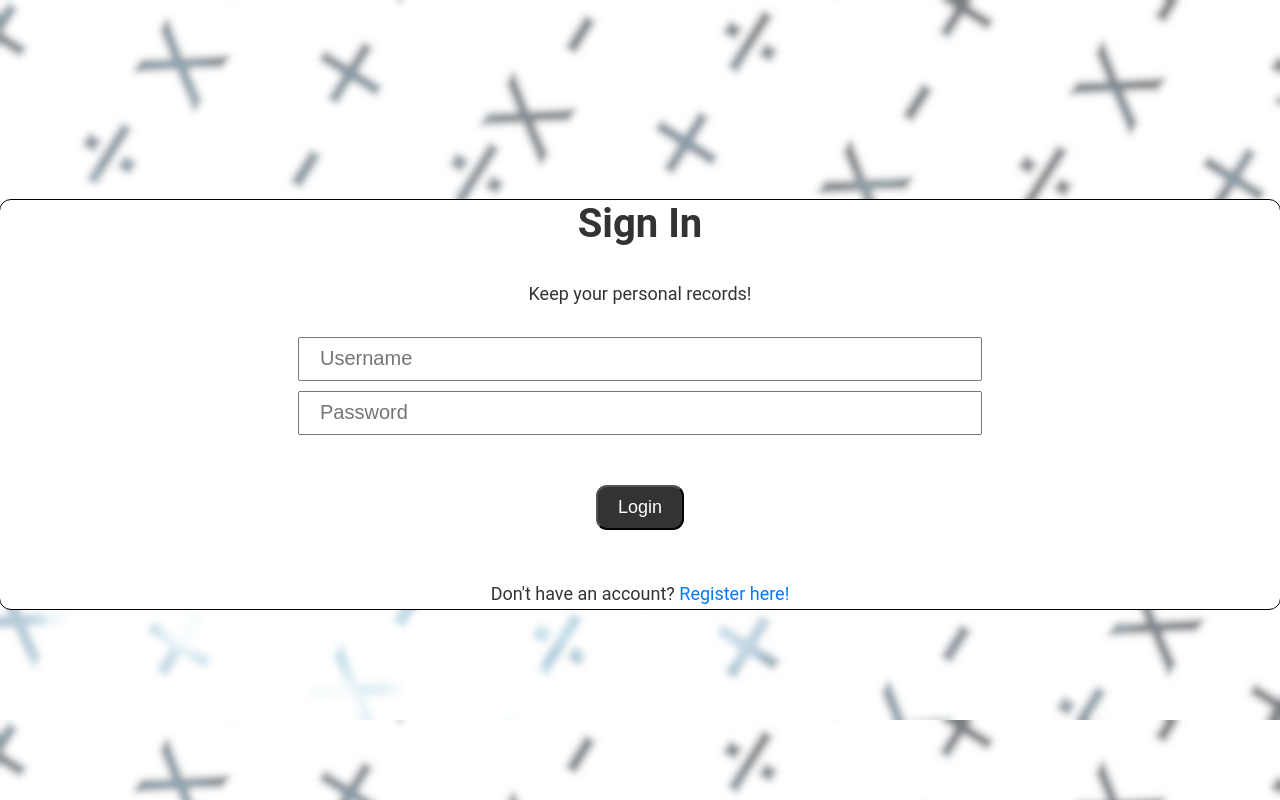
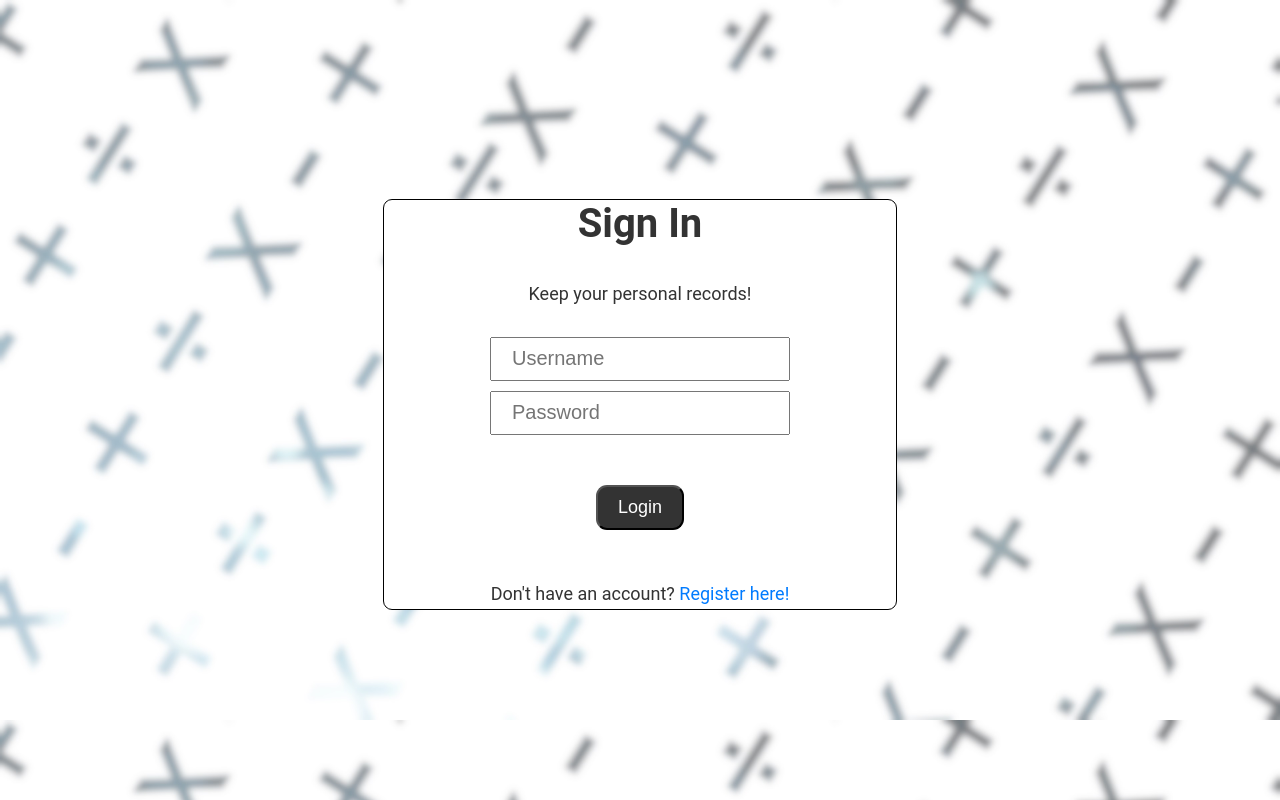
Before and after one commit to sbrugel/Hackathon2024, a React (Create React App) app in the folder client/: page / in a window 1280 px wide. Built offline with nearby package versions, Linux system fonts and the light colour scheme.

Commit message:
small login and register css changes

```diff
--- a/client/src/components/Login.css
+++ b/client/src/components/Login.css
@@ -1,10 +1,11 @@
-.container{
+.log_container{
     background-color: #ffffff;
-    border-radius:11px;
+    border-radius:8px;
     margin-top: 200px;
     margin-right: auto;
     margin-left:auto;
     outline:1px solid black;
+    width: 40%;
 }
 
 .login_header{
--- a/client/src/components/Login.jsx
+++ b/client/src/components/Login.jsx
@@ -40,7 +40,7 @@ const Register = ({ setLoginUser }) => {
 
     return (
         <>
-            <div className = "container">
+            <div className = "log_container">
                 <h2 className="login_header">Sign In</h2>
                 <p>Keep your personal records!</p>
                 <Form>
--- a/client/src/components/Register.css
+++ b/client/src/components/Register.css
@@ -1,8 +1,11 @@
-.container {
+.reg_container {
     background-color: #ffffff;
-    border-radius: 11px;
+    border-radius: 8px;
+    margin-top: 200px;
     margin-right: auto;
     margin-left: auto;
+    outline: 1px solid black;
+    width: 40%;
 }
 
 .register_header {
--- a/client/src/components/Register.jsx
+++ b/client/src/components/Register.jsx
@@ -39,7 +39,7 @@ const Register = () => {
 
     return (
         <>
-            <div className = "container">
+            <div className = "reg_container">
                 <h1 className= "register_header">Create a new account!</h1>
                 <Form>
                     <Form.Group>
```
